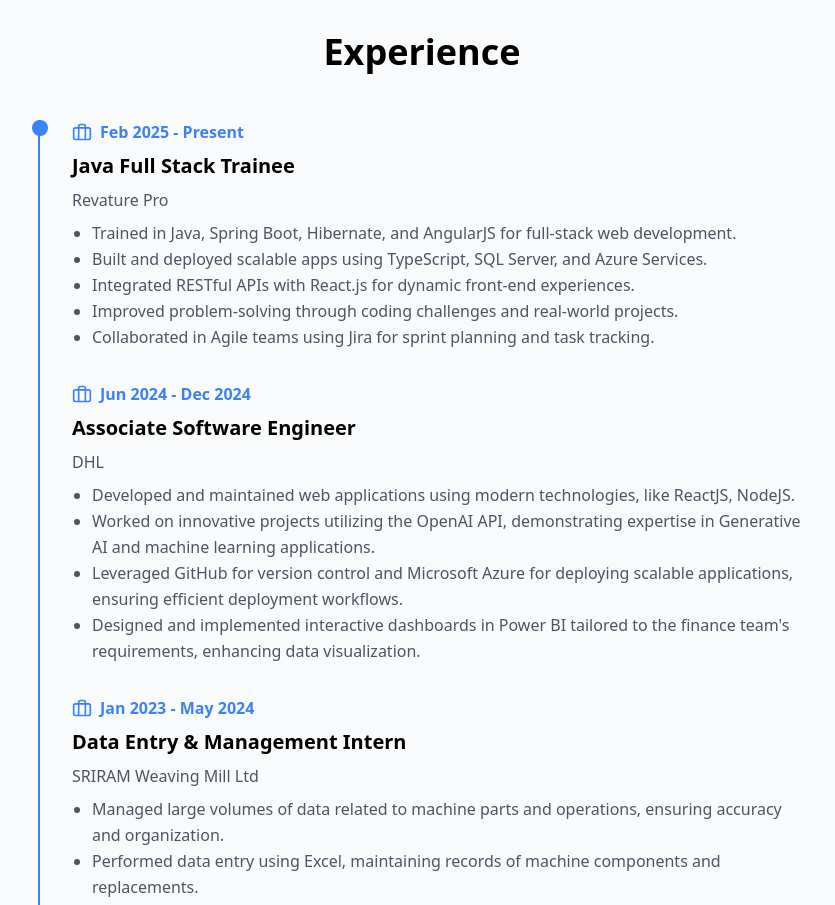
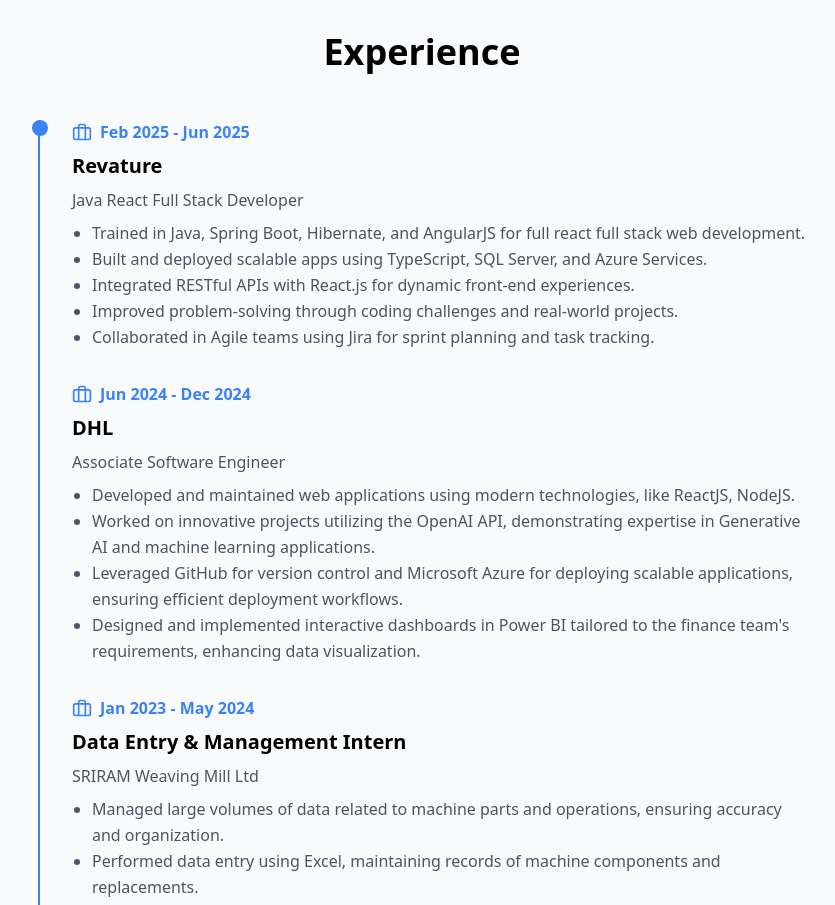
Before and after one commit to R-Dharun/My-Portfolio-1, a React (Vite) app: page / in a window 1280 px wide. Shown: the part 1300-2205 px from the top of the page, without its empty margins (218-1053 px from the left). Built offline with nearby package versions, Linux system fonts and the light colour scheme; no server answers.

Commit message:
Update Experience.tsx
Update in experience

```diff
--- a/src/components/Experience.tsx
+++ b/src/components/Experience.tsx
@@ -12,12 +12,12 @@
             <div className="mb-8">
               <div className="flex items-center gap-2 text-blue-500 mb-2">
                 <Briefcase size={20} />
-                <span className="font-semibold">Feb 2025 - Present</span>
+                <span className="font-semibold">Feb 2025 - Jun 2025</span>
               </div>
-              <h3 className="text-xl font-bold mb-2">Java Full Stack Trainee</h3>
-              <p className="text-gray-600 mb-2">Revature Pro</p>
+              <h3 className="text-xl font-bold mb-2">Revature </h3>
+              <p className="text-gray-600 mb-2">Java React Full Stack Developer</p>
               <ul className="list-disc list-outside pl-5 text-gray-600 leading-relaxed">
-                <li>Trained in Java, Spring Boot, Hibernate, and AngularJS for full-stack web development.</li>
+                <li>Trained in Java, Spring Boot, Hibernate, and AngularJS for full react full stack web development.</li>
                 <li>Built and deployed scalable apps using TypeScript, SQL Server, and Azure Services.</li>
                 <li>Integrated RESTful APIs with React.js for dynamic front-end experiences.</li>
                 <li>Improved problem-solving through coding challenges and real-world projects.</li>
@@ -30,8 +30,8 @@
                 <Briefcase size={20} />
                 <span className="font-semibold">Jun 2024 - Dec 2024</span>
               </div>
-              <h3 className="text-xl font-bold mb-2">Associate Software Engineer</h3>
-              <p className="text-gray-600 mb-2">DHL</p>
+              <h3 className="text-xl font-bold mb-2 ">DHL</h3>
+              <p className="text-gray-600 mb-2">Associate Software Engineer</p>
               <ul className="list-disc list-outside pl-5 text-gray-600 leading-relaxed">
                 <li>Developed and maintained web applications using modern technologies, like ReactJS, NodeJS.</li>
                 <li>Worked on innovative projects utilizing the OpenAI API, demonstrating expertise in Generative AI and machine learning applications.</li>
```
